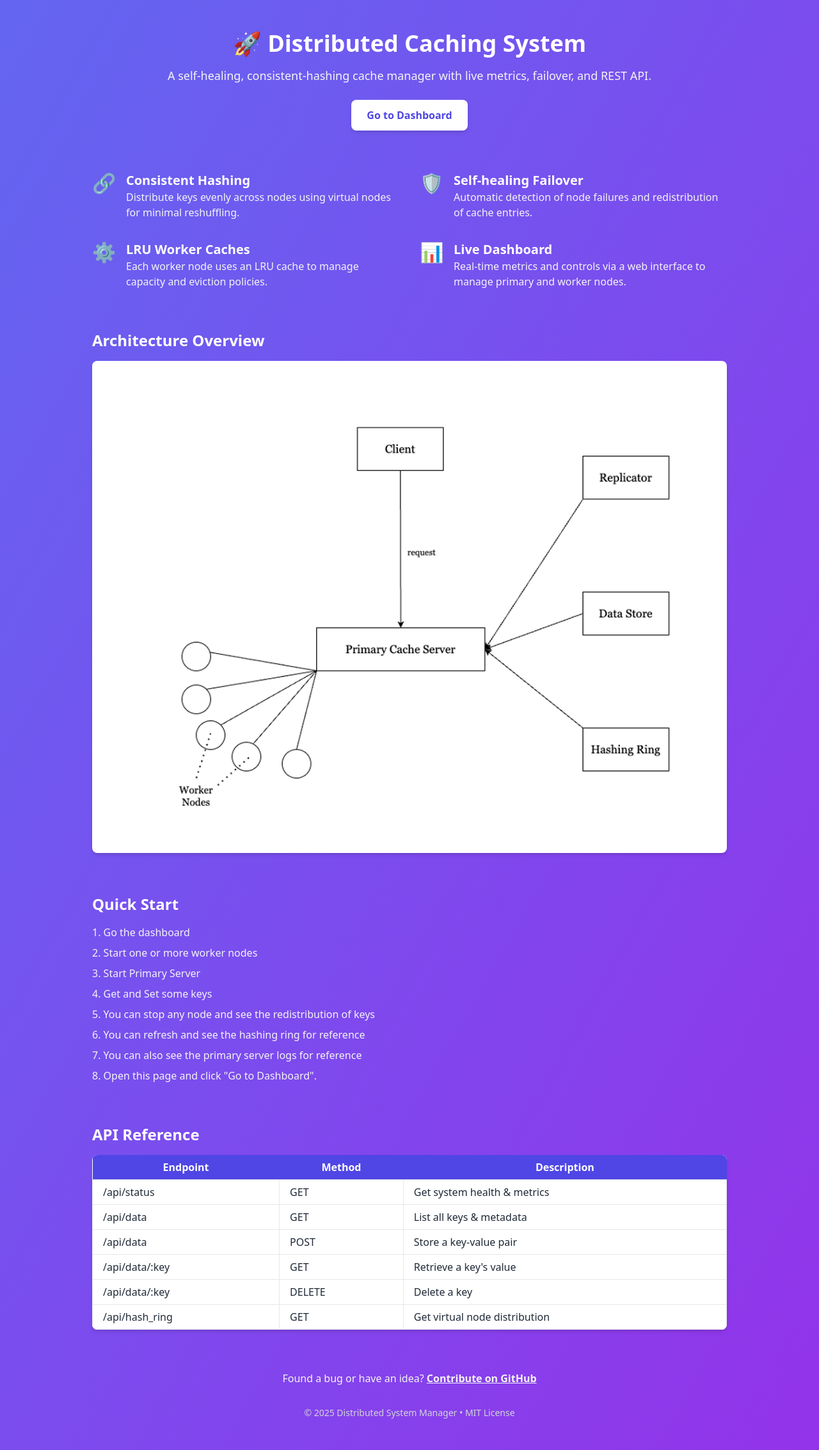
After one commit to kaivalmehta/Distributed-Cache-System, a Flask app: template templates/home.html in a window 1280 px wide. The commit adds this page. Shown: the whole page at 64% size. Run offline with Flask 3, Linux system fonts and the light colour scheme; the template is opened without the code that fills it, so the values that code supplies are empty; some libraries are stand-ins or nearby versions.

Commit message:
Delete feature and Bug fixes

```diff
--- a/app.py
+++ b/app.py
@@ -80,7 +80,11 @@ class SystemManager:
 system_manager = SystemManager()
 
 @app.route('/')
-def index():
+def home():
+    return render_template('home.html')
+
+@app.route('/dashboard')
+def dashboard():
     return render_template('index.html')
 
 @app.route('/api/status')
@@ -247,8 +251,13 @@ def get_key(key):
 
 @app.route('/api/data/<key>', methods=['DELETE'])
 def delete_key(key):
-    # Note: Your current implementation doesn't have DELETE, so this is a placeholder
-    return jsonify({'success': False, 'message': 'Delete operation not implemented in the backend'})
+    # Forward DELETE to the primary
+    response = system_manager.send_request('DELETE', key)
+    if response.get('status') == 'DELETED':
+        return jsonify({'success': True, 'message': f'Key "{key}" deleted successfully'})
+    else:
+        msg = response.get('message', 'Unknown error')
+        return jsonify({'success': False, 'message': f'Failed to delete key: {msg}'})
 
 @app.route('/api/simulate_failure', methods=['POST'])
 def simulate_failure():
--- /dev/null
+++ b/templates/home.html
@@ -0,0 +1,110 @@
+<html lang="en">
+<head>
+  <meta charset="UTF-8">
+  <meta name="viewport" content="width=device-width, initial-scale=1.0">
+  <title>Distributed Caching System</title>
+  <!-- Tailwind CSS via CDN -->
+  <script src="https://cdn.tailwindcss.com"></script>
+</head>
+<body class="bg-gradient-to-br from-indigo-500 to-purple-600 text-gray-800">
+  <!-- Container -->
+  <div class="max-w-5xl mx-auto py-12 px-4">
+    <!-- Hero -->
+    <header class="text-center mb-16">
+      <h1 class="text-4xl font-extrabold text-white mb-4">🚀 Distributed Caching System</h1>
+      <p class="text-lg text-gray-100 mb-6">A self-healing, consistent-hashing cache manager with live metrics, failover, and REST API.</p>
+      <a href="/dashboard" class="inline-block bg-white text-indigo-600 font-semibold px-6 py-3 rounded-lg shadow-md hover:bg-gray-100 transition">Go to Dashboard</a>
+    </header>
+
+    <!-- Features -->
+    <section class="grid gap-8 md:grid-cols-2 mb-16">
+      <div class="flex items-start">
+        <div class="text-3xl mr-4">🔗</div>
+        <div>
+          <h3 class="text-xl font-semibold text-white">Consistent Hashing</h3>
+          <p class="text-gray-100">Distribute keys evenly across nodes using virtual nodes for minimal reshuffling.</p>
+        </div>
+      </div>
+      <div class="flex items-start">
+        <div class="text-3xl mr-4">🛡️</div>
+        <div>
+          <h3 class="text-xl font-semibold text-white">Self-healing Failover</h3>
+          <p class="text-gray-100">Automatic detection of node failures and redistribution of cache entries.</p>
+        </div>
+      </div>
+      <div class="flex items-start">
+        <div class="text-3xl mr-4">⚙️</div>
+        <div>
+          <h3 class="text-xl font-semibold text-white">LRU Worker Caches</h3>
+          <p class="text-gray-100">Each worker node uses an LRU cache to manage capacity and eviction policies.</p>
+        </div>
+      </div>
+      <div class="flex items-start">
+        <div class="text-3xl mr-4">📊</div>
+        <div>
+          <h3 class="text-xl font-semibold text-white">Live Dashboard</h3>
+          <p class="text-gray-100">Real-time metrics and controls via a web interface to manage primary and worker nodes.</p>
+        </div>
+      </div>
+    </section>
+
+    <!-- Architecture -->
+    <section class="mb-16">
+      <h2 class="text-2xl font-bold text-white mb-4">Architecture Overview</h2>
+      <!-- Placeholder Diagram -->
+      <div class="bg-white rounded-lg shadow-md p-6">
+        <img src="/static/image.png" alt="Architecture Diagram" class="mx-auto" />
+      </div>
+    </section>
+
+    <!-- Quick Start -->
+    <section class="mb-16">
+      <h2 class="text-2xl font-bold text-white mb-4">Quick Start</h2>
+      <ol class="list-decimal list-inside text-gray-100 space-y-2">
+        <li>Go the dashboard </li>
+        <li>Start one or more worker nodes</code></li>
+        <li>Start Primary Server</li>
+        <li>Get and Set some keys</li>
+        <li>You can stop any node and see the redistribution of keys</li>
+        <li>You can refresh and see the hashing ring for reference</li>
+        <li>You can also see the primary server logs for reference</li>
+        <li>Open this page and click "Go to Dashboard".</li>
+      </ol>
+    </section>
+
+    <!-- API Reference -->
+    <section class="mb-16">
+      <h2 class="text-2xl font-bold text-white mb-4">API Reference</h2>
+      <div class="overflow-x-auto bg-white rounded-lg shadow-md">
+        <table class="w-full table-auto">
+          <thead class="bg-indigo-600 text-white">
+            <tr>
+              <th class="px-4 py-2">Endpoint</th>
+              <th class="px-4 py-2">Method</th>
+              <th class="px-4 py-2">Description</th>
+            </tr>
+          </thead>
+          <tbody class="text-gray-800">
+            <tr><td class="border px-4 py-2">/api/status</td><td class="border px-4 py-2">GET</td><td class="border px-4 py-2">Get system health & metrics</td></tr>
+            <tr><td class="border px-4 py-2">/api/data</td><td class="border px-4 py-2">GET</td><td class="border px-4 py-2">List all keys & metadata</td></tr>
+            <tr><td class="border px-4 py-2">/api/data</td><td class="border px-4 py-2">POST</td><td class="border px-4 py-2">Store a key-value pair</td></tr>
+            <tr><td class="border px-4 py-2">/api/data/:key</td><td class="border px-4 py-2">GET</td><td class="border px-4 py-2">Retrieve a key's value</td></tr>
+            <tr><td class="border px-4 py-2">/api/data/:key</td><td class="border px-4 py-2">DELETE</td><td class="border px-4 py-2">Delete a key</td></tr>
+            <tr><td class="border px-4 py-2">/api/hash_ring</td><td class="border px-4 py-2">GET</td><td class="border px-4 py-2">Get virtual node distribution</td></tr>
+          </tbody>
+        </table>
+      </div>
+    </section>
+
+    <!-- Contribute -->
+    <section class="text-center text-gray-100 mb-8">
+      <p>Found a bug or have an idea? <a href="<repo-url>" class="underline font-semibold">Contribute on GitHub</a></p>
+    </section>
+
+    <!-- Footer -->
+    <footer class="text-center text-gray-300 text-sm">
+      <p>&copy; 2025 Distributed System Manager • MIT License</p>
+    </footer>
+  </div>
+</body>
+</html>
```
Also changed, not shown: primary_server.py (+18 -1 lines), replicator.py (+12 -5 lines), templates/index.html (+15 -4 lines), worker_node.py (+14 -0 lines), static/image.png (added), 1 other file.
